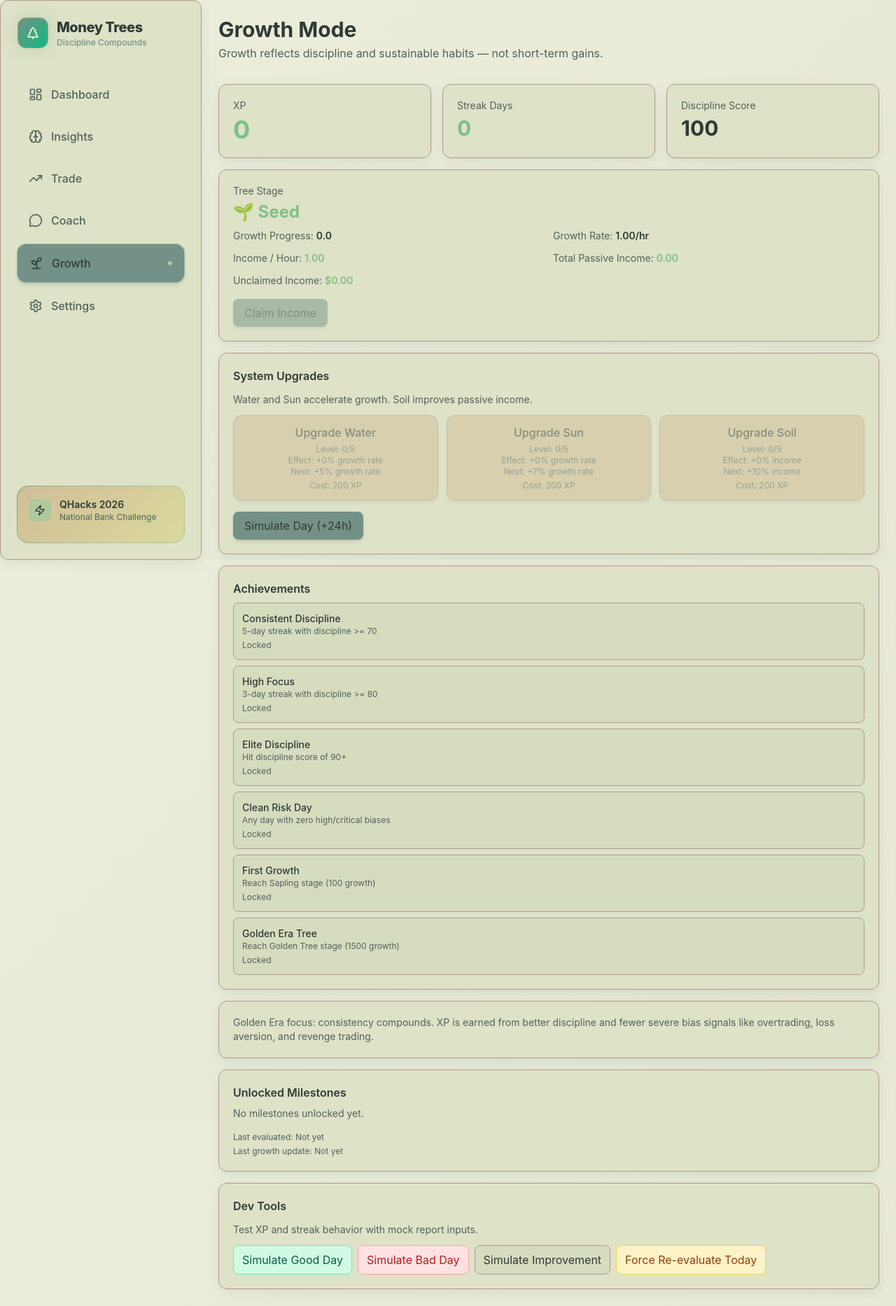
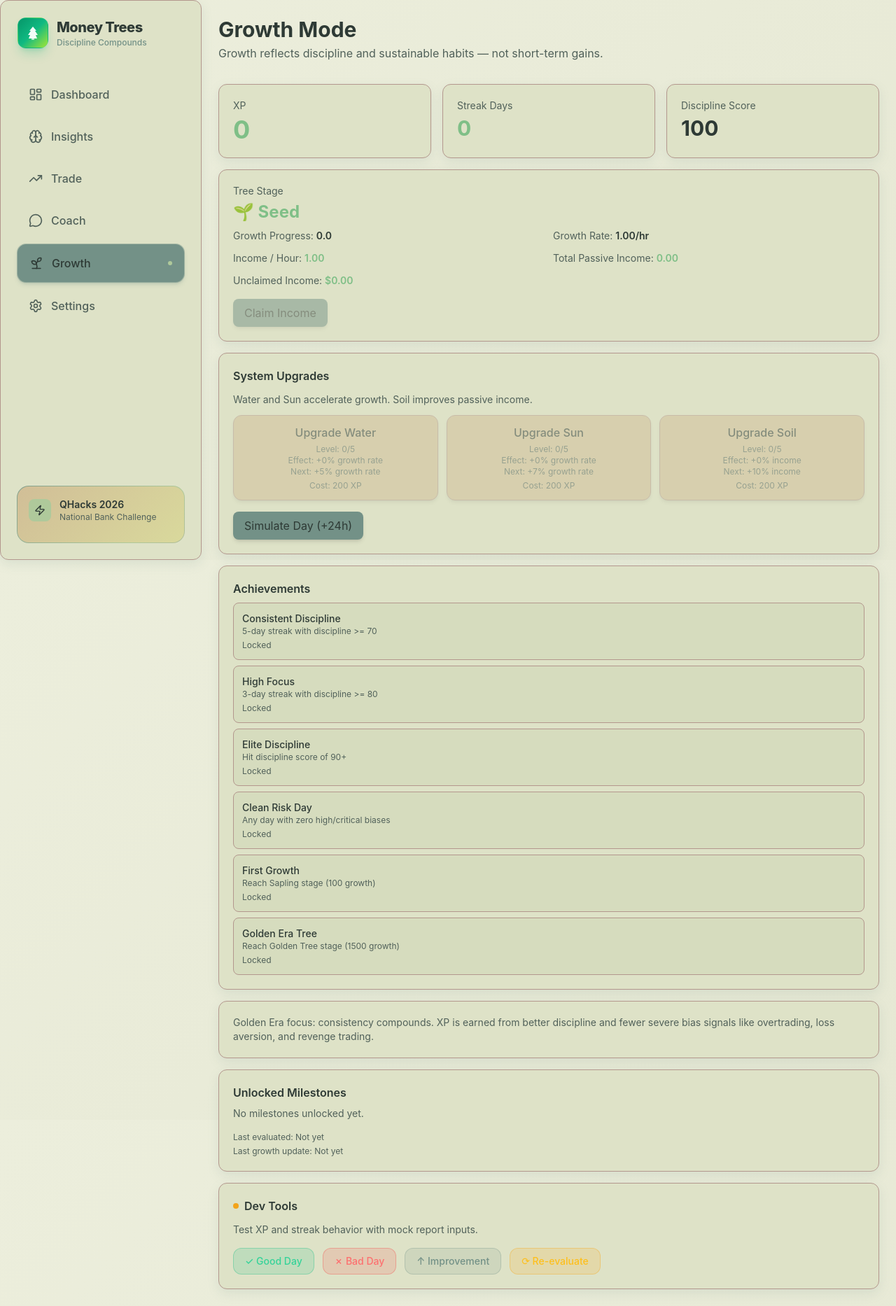
Before and after one commit to Drip7789/tradecoach, a Next.js app: page /growth in a window 1280 px wide. Shown: the whole page at 70% size. Built offline with nearby package versions, Linux system fonts and the light colour scheme.

Commit message:
UI polish: natural theme for coach/growth, fix upload button, add README, starting balance 15k

```diff
--- a/app/growth/page.tsx
+++ b/app/growth/page.tsx
@@ -295,22 +295,25 @@ export default function GrowthPage() {
 
       {isDev && (
         <div className="glass-card p-5 mt-4">
-          <p className="text-theme-main font-semibold mb-3">Dev Tools</p>
-          <p className="text-theme-muted text-sm mb-3">
+          <p className="text-theme-main font-semibold mb-3 flex items-center gap-2">
+            <span className="w-2 h-2 rounded-full bg-amber-500 animate-pulse"></span>
+            Dev Tools
+          </p>
+          <p className="text-theme-muted text-sm mb-4">
             Test XP and streak behavior with mock report inputs.
           </p>
-          <div className="flex flex-wrap gap-2">
+          <div className="flex flex-wrap gap-3">
             <button
               onClick={() => runDevEvaluation(75, 0)}
-              className="px-3 py-2 rounded-lg border border-emerald-300 bg-emerald-100 text-emerald-800 hover:bg-emerald-200 transition-colors"
+              className="px-4 py-2 rounded-xl bg-emerald-500/15 border border-emerald-500/30 text-emerald-400 hover:bg-emerald-500/25 transition-all text-sm font-medium"
             >
-              Simulate Good Day
+              ✓ Good Day
             </button>
             <button
               onClick={() => runDevEvaluation(45, 3)}
-              className="px-3 py-2 rounded-lg border border-red-300 bg-red-100 text-red-700 hover:bg-red-200 transition-colors"
+              className="px-4 py-2 rounded-xl bg-red-500/15 border border-red-500/30 text-red-400 hover:bg-red-500/25 transition-all text-sm font-medium"
             >
-              Simulate Bad Day
+              ✗ Bad Day
             </button>
             <button
               onClick={() => {
@@ -318,15 +321,15 @@ export default function GrowthPage() {
                 const nextHigh = Math.max((previousHighSeverityCount ?? 2) - 1, 0);
                 runDevEvaluation(nextScore, nextHigh);
               }}
-              className="px-3 py-2 rounded-lg border border-theme-soft bg-theme-surface-2 text-theme-main hover:bg-mild transition-colors"
+              className="px-4 py-2 rounded-xl bg-blueSmoke/15 border border-blueSmoke/30 text-blueSmoke hover:bg-blueSmoke/25 transition-all text-sm font-medium"
             >
-              Simulate Improvement
+              ↑ Improvement
             </button>
             <button
               onClick={forceReevaluate}
-              className="px-3 py-2 rounded-lg border border-amber-300 bg-amber-100 text-amber-800 hover:bg-amber-200 transition-colors"
+              className="px-4 py-2 rounded-xl bg-amber-500/15 border border-amber-500/30 text-amber-400 hover:bg-amber-500/25 transition-all text-sm font-medium"
             >
-              Force Re-evaluate Today
+              ⟳ Re-evaluate
             </button>
           </div>
         </div>
--- a/app/insights/page.tsx
+++ b/app/insights/page.tsx
@@ -83,7 +83,7 @@ export default function InsightsPage() {
         </div>
         <button
           onClick={() => setShowUpload(!showUpload)}
-          className="flex items-center gap-2 px-4 py-2.5 rounded-xl bg-blueSmoke text-white hover:bg-[#5f7f76] transition-all border border-blueSmoke shadow-md"
+          className="flex items-center gap-2 px-4 py-2.5 rounded-xl bg-gradient-to-r from-emerald-600 to-emerald-500 text-white hover:shadow-lg hover:shadow-emerald-500/25 transition-all"
         >
           <Upload className="w-4 h-4" />
           <span className="hidden sm:inline">Analyze File</span>
--- a/app/page.tsx
+++ b/app/page.tsx
@@ -252,9 +252,7 @@ export default function HomePage() {
 
                 {/* Center Content */}
                 <div className="absolute inset-0 flex flex-col items-center justify-center pointer-events-none">
-                  <div className="px-4 py-2 rounded-xl border border-theme-soft bg-theme-surface shadow-md">
-                    <p className="text-3xl font-bold text-theme-main">{formatCompact(totalValue)}</p>
-                  </div>
+                  <p className="text-3xl font-bold text-theme-main">{formatCompact(totalValue)}</p>
                   <p className={`text-sm font-medium ${totalPnl >= 0 ? 'text-emerald-400' : 'text-red-400'}`}>
                     {totalPnl >= 0 ? '+' : ''}{formatPercent(totalPnlPercent)}
                   </p>
--- a/components/coach/VoiceChat.tsx
+++ b/components/coach/VoiceChat.tsx
@@ -224,7 +224,7 @@ export default function VoiceChat({ tradingContext, onTranscript, onResponse }:
 
         {/* Playing indicator */}
         {isPlaying && (
-          <div className="absolute inset-[-8px] rounded-full border-2 border-indigo-500/50 animate-pulse" />
+          <div className="absolute inset-[-8px] rounded-full border-2 border-emerald-500/50 animate-pulse" />
         )}
 
         <button
@@ -236,10 +236,10 @@ export default function VoiceChat({ tradingContext, onTranscript, onResponse }:
             ${isRecording
               ? 'bg-gradient-to-br from-red-500 to-red-600 shadow-lg shadow-red-500/40 scale-110'
               : isProcessing
-                ? 'bg-slate-700 cursor-wait'
+                ? 'bg-blueSmoke/50 cursor-wait'
                 : isPlaying
-                  ? 'bg-gradient-to-br from-indigo-500 to-purple-600 shadow-lg shadow-indigo-500/40'
-                  : 'bg-gradient-to-br from-indigo-500 to-purple-600 hover:shadow-lg hover:shadow-indigo-500/40 hover:scale-105'
+                  ? 'bg-gradient-to-br from-emerald-600 to-emerald-500 shadow-lg shadow-emerald-500/40'
+                  : 'bg-gradient-to-br from-emerald-600 via-emerald-500 to-lime-400 hover:shadow-lg hover:shadow-emerald-500/40 hover:scale-105'
             }
             disabled:opacity-70 disabled:cursor-not-allowed
           `}
@@ -286,12 +286,12 @@ export default function VoiceChat({ tradingContext, onTranscript, onResponse }:
 
       {/* Last Response */}
       {responseText && !isRecording && !isProcessing && !isPlaying && (
-        <div className="w-full max-w-sm p-3 bg-indigo-500/10 border border-indigo-500/20 rounded-xl">
+        <div className="w-full max-w-sm p-3 bg-emerald-500/10 border border-emerald-500/20 rounded-xl">
           <div className="flex items-center gap-1.5 mb-1">
-            <Volume2 className="w-3 h-3 text-indigo-400" />
-            <p className="text-xs text-indigo-400">Coach said:</p>
+            <Volume2 className="w-3 h-3 text-emerald-400" />
+            <p className="text-xs text-emerald-400">Coach said:</p>
           </div>
-          <p className="text-white text-sm">{responseText}</p>
+          <p className="text-theme-main text-sm">{responseText}</p>
         </div>
       )}
 
--- a/components/layout/Navbar.tsx
+++ b/components/layout/Navbar.tsx
@@ -9,7 +9,6 @@ import {
   MessageCircle,
   Settings,
   Sprout,
-  TreePine,
   Zap
 } from 'lucide-react';
 
@@ -31,8 +30,13 @@ export default function Navbar() {
       <aside className="hidden lg:flex flex-col fixed left-0 top-0 h-screen w-72 glass-card border-r border-ivoryBrown p-6 z-40 shadow-md">
         {/* Logo */}
         <div className="mb-10 flex items-center gap-3">
-          <div className="w-11 h-11 rounded-xl bg-gradient-to-br from-blueSmoke to-emerald-500 border border-theme-soft flex items-center justify-center shadow-md glow-green">
-            <TreePine className="w-5 h-5 text-lime-100" />
+          <div className="w-11 h-11 rounded-xl bg-gradient-to-br from-emerald-600 via-emerald-500 to-lime-400 border border-emerald-400/30 flex items-center justify-center shadow-lg shadow-emerald-500/25">
+            <svg viewBox="0 0 24 24" className="w-6 h-6" fill="none" strokeLinecap="round" strokeLinejoin="round">
+              {/* Pine tree - three tiers */}
+              <path d="M12 3L7 9h2L5 15h3l-2 5h12l-2-5h3l-4-6h2L12 3z" fill="rgba(255,255,255,0.95)" />
+              {/* Trunk */}
+              <rect x="10" y="20" width="4" height="2" rx="0.5" fill="rgba(255,255,255,0.7)" />
+            </svg>
           </div>
           <div>
             <h1 className="text-xl font-extrabold text-theme-main tracking-tight">Money Trees</h1>
--- a/lib/stores/portfolioStore.ts
+++ b/lib/stores/portfolioStore.ts
@@ -40,7 +40,7 @@ interface PortfolioState {
 }
 
 // Starting demo balance
-const INITIAL_CASH = 10000;
+const INITIAL_CASH = 15000;
 const HISTORY_INTERVAL_MS = 30_000;
 const PORTFOLIO_HISTORY_CAP = 500;
 const EQUITY_EPSILON = 0.01;
```
Also changed, not shown: app/coach/page.tsx (+14 -14 lines), 2 other files (tests, documents, lock files or other folders).
